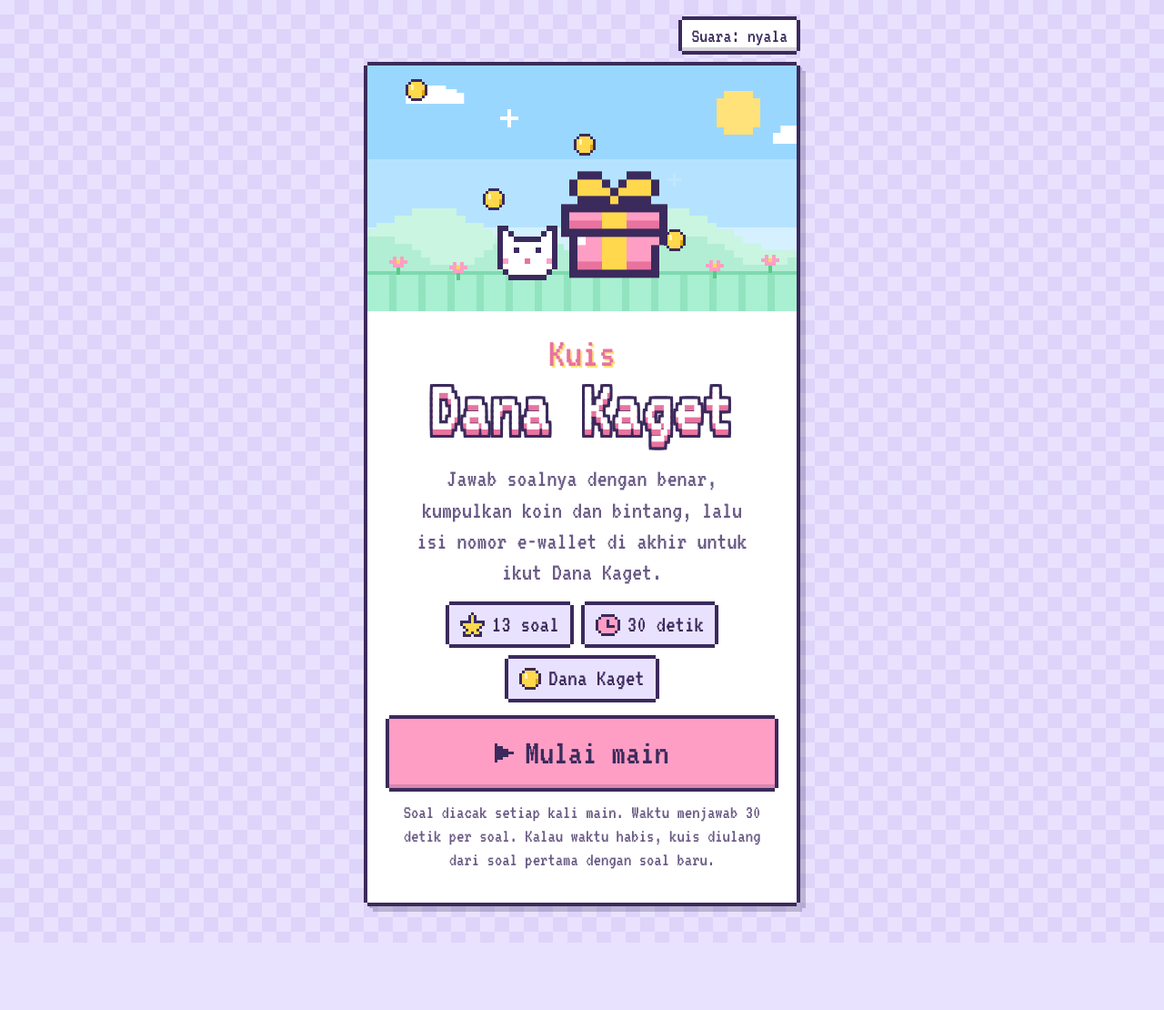
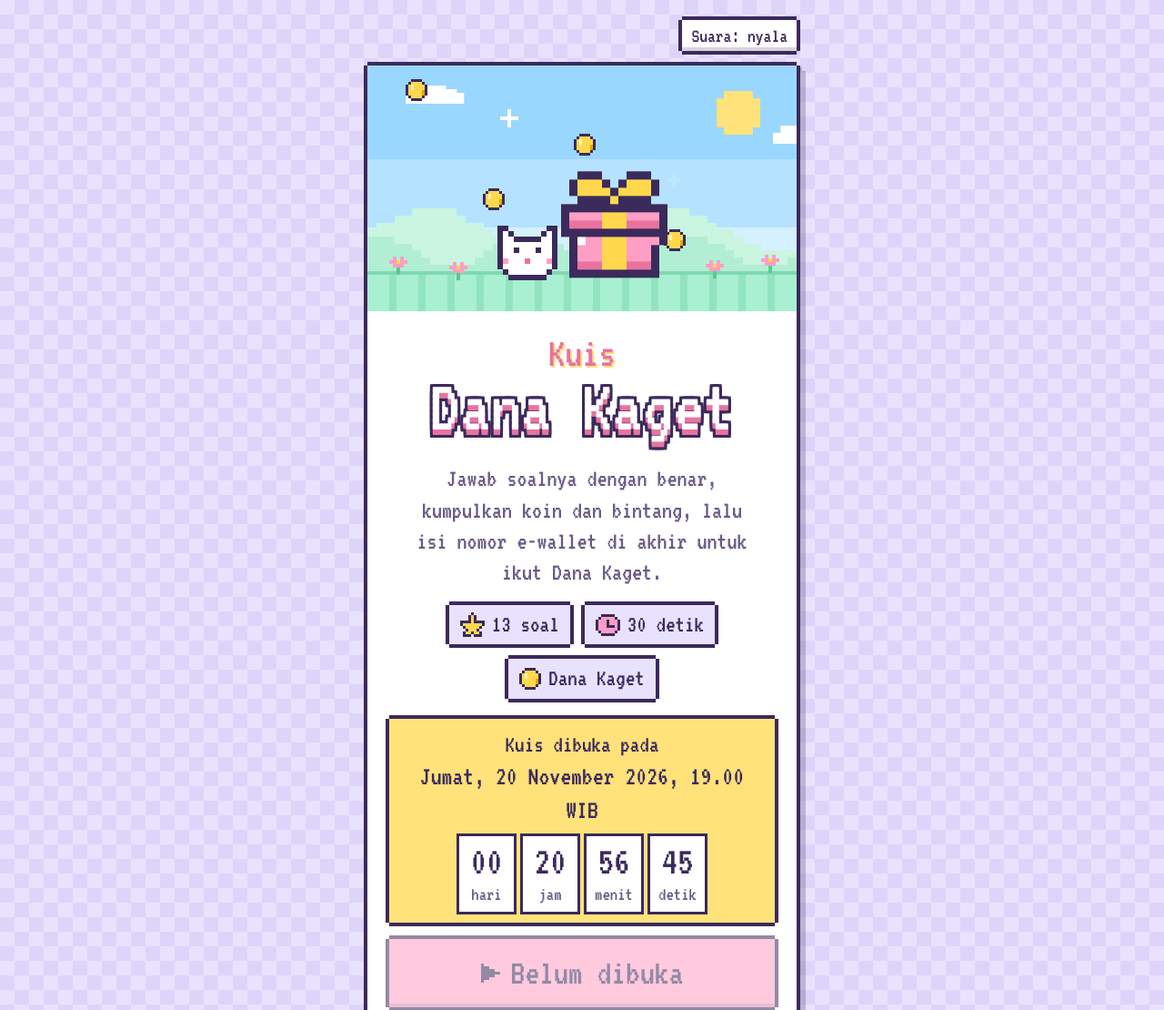
Before and after one commit to bgamesid01-stack/danakaget, a plain HTML site: page index.html in a window 1280 px wide. Shown: the top 1110 px of the page at 91% size. Before the commit the page ends 1036 px from the top, so only its background shows below. Drawn offline with Linux system fonts and the light colour scheme.

Commit message:
Update quiz start time to November 20, 2026

```diff
--- a/index.html
+++ b/index.html
@@ -338,7 +338,7 @@ const PENYELENGGARA = "";
 // Waktu kuis mulai dibuka. Sebelum waktu ini tombol "Mulai main" terkunci dan muncul hitung mundur
 // Format: "TAHUN-BULAN-TANGGALTJAM:MENIT:DETIK+ZONA"  (+07:00 = WIB, +08:00 = WITA, +09:00 = WIT).
 // Kosongkan ("") kalau kuis boleh dimulai kapan saja.
-const WAKTU_MULAI = "2026-11-19T13:00:00+07:00";
+const WAKTU_MULAI = "2026-11-20T19:00:00+07:00";
 // Zona waktu untuk menampilkan jadwal: "Asia/Jakarta" (WIB), "Asia/Makassar" (WITA), "Asia/Jayapura" (WIT).
 const ZONA_TAMPIL = "Asia/Jakarta";
 
```
